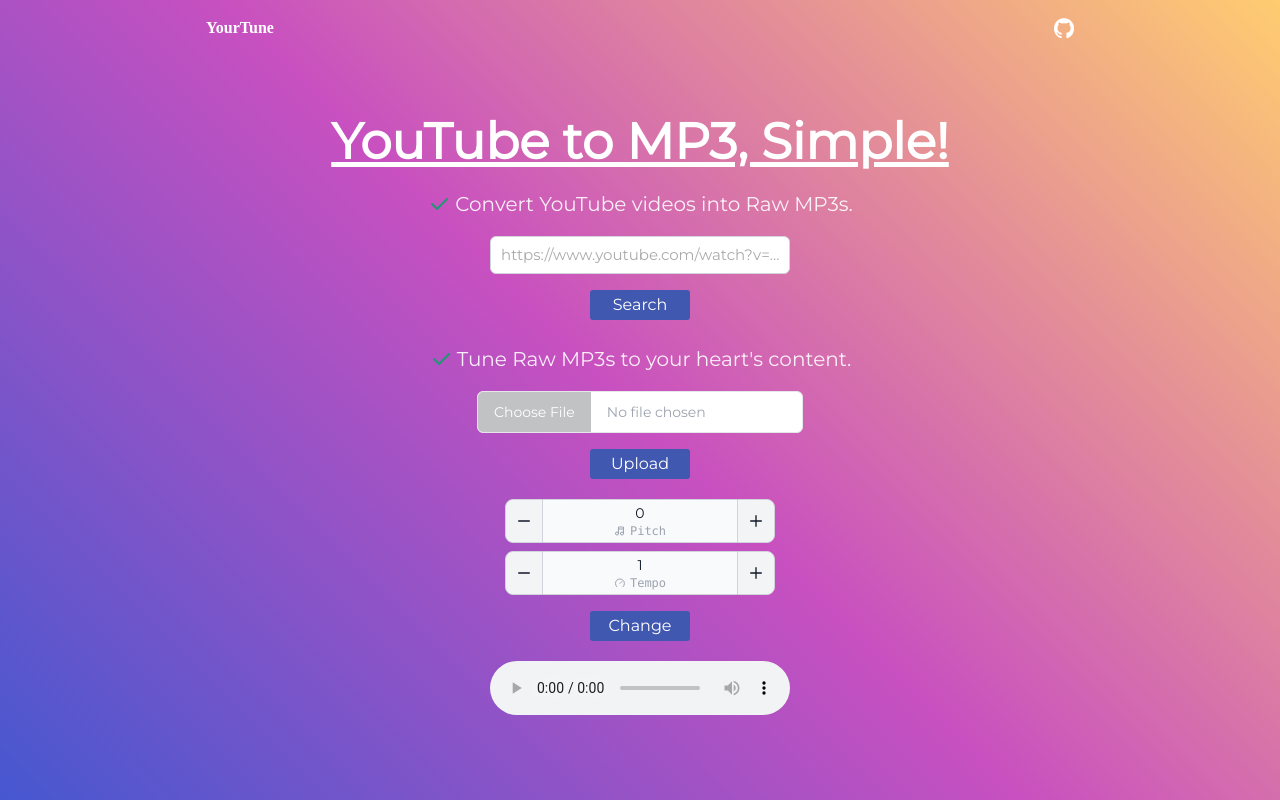
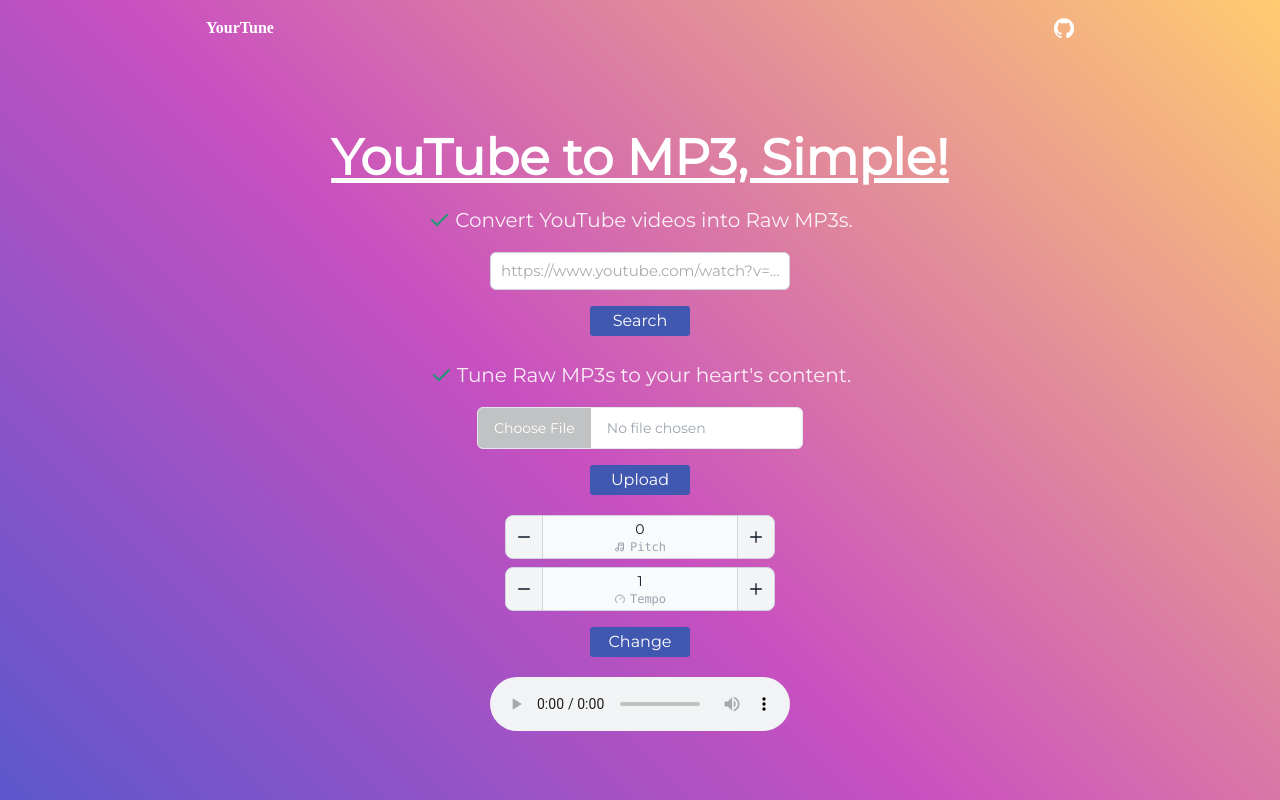
Before and after one commit to shisotem/yourtune, a React (Vite) app in the folder client/: page / in a window 1280 px wide. Shown: the top 800 px of the page. Built offline with nearby package versions, Linux system fonts and the light colour scheme; a web font is replaced by a local one.

Commit message:
fix(client): expand hight for mobile

```diff
--- a/client/src/index.css
+++ b/client/src/index.css
@@ -18,7 +18,7 @@
 }
 
 .app {
-  height: 100vh;
+  height: 1000px;
   max-width: 900px;
   margin: 0 auto;
   padding: 0 1rem;
@@ -35,7 +35,7 @@
   display: flex;
   flex-direction: column;
   align-items: center;
-  margin-top: 4rem;
+  margin-top: 5rem;
 }
 
 .content-title {
```
